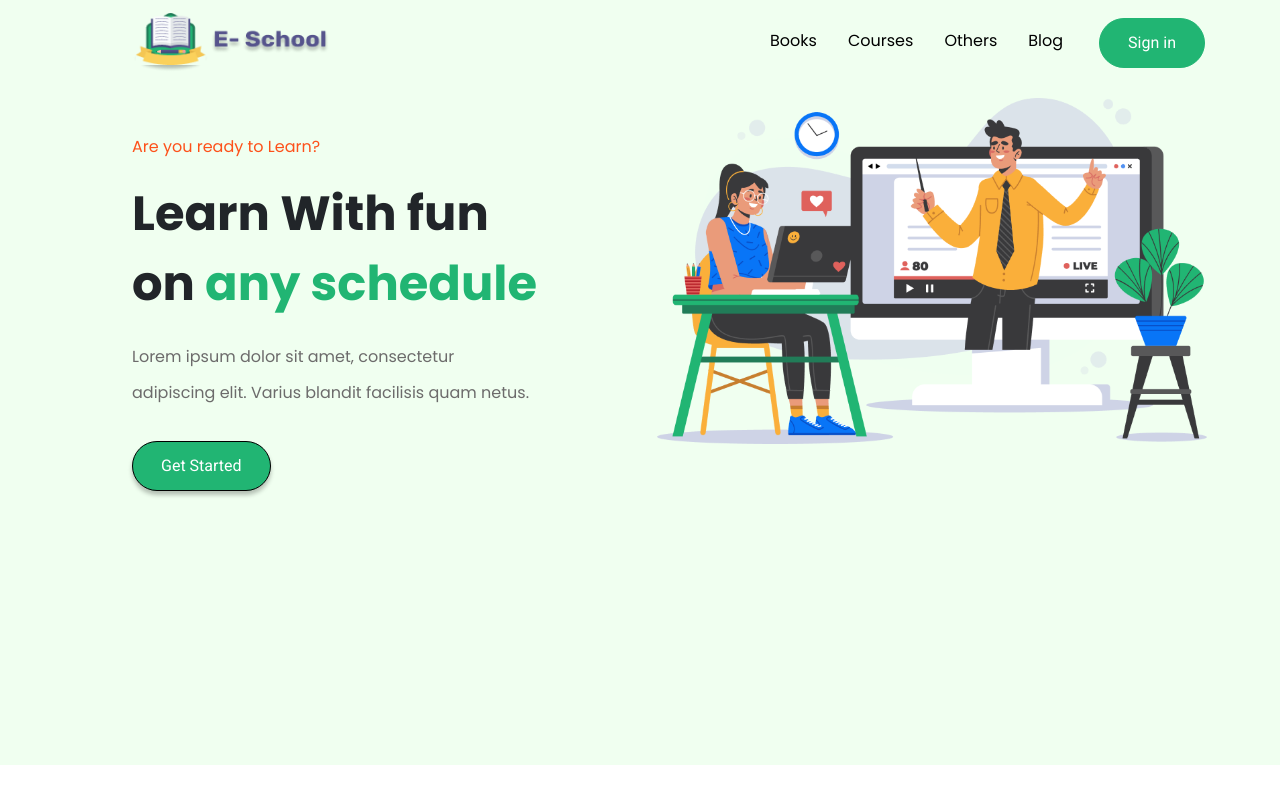
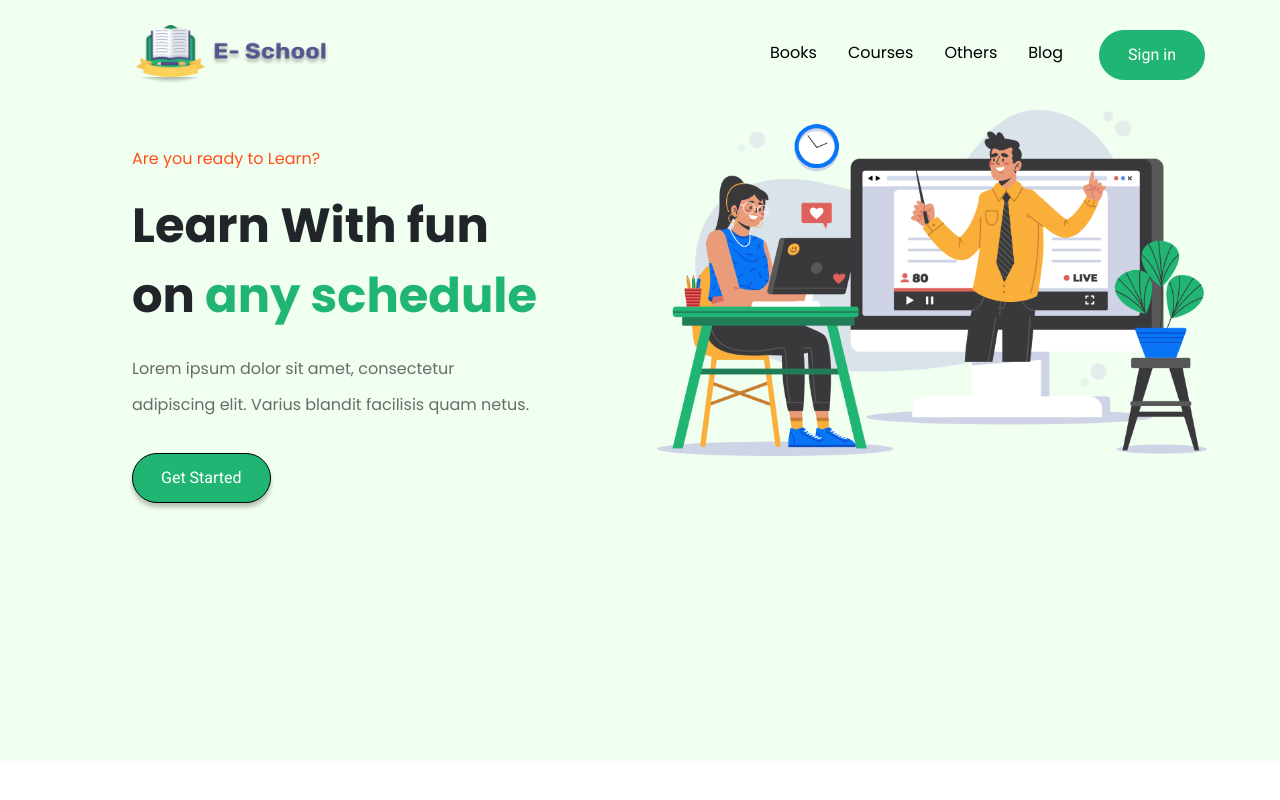
Before and after one commit to nayansikdar/class_8, a plain HTML site: page index.html in a window 1280 px wide. Shown: the top 800 px of the page. Drawn offline with nearby package versions, Linux system fonts and the light colour scheme.

Commit message:
Update style.css

```diff
--- a/css/style.css
+++ b/css/style.css
@@ -20,6 +20,7 @@ body{
 /* navbar */
 .navbar{
 background-color: #f0fff0 !important;
+    padding-top: 20px;
 }
 .navbar-brand img{
     width: 198.07px;
@@ -56,7 +57,7 @@ margin-left: -45px;
 }
 
 .sec2{
-    height: 85vh;
+    height: 83vh;
     background-color: hsl(120, 100%, 97%) !important;
     padding: 50px 0px;
 }
```
